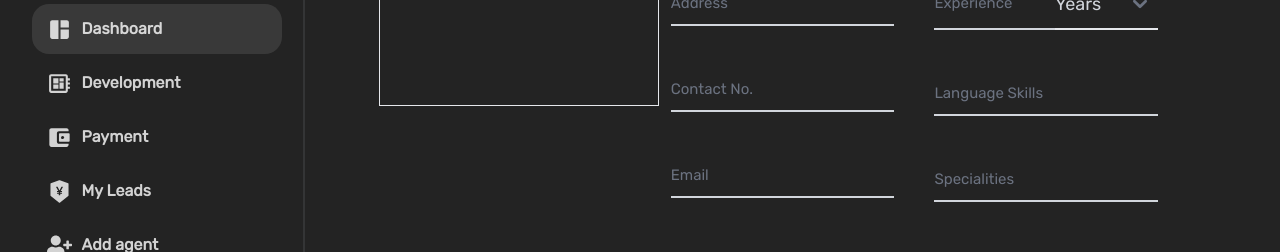
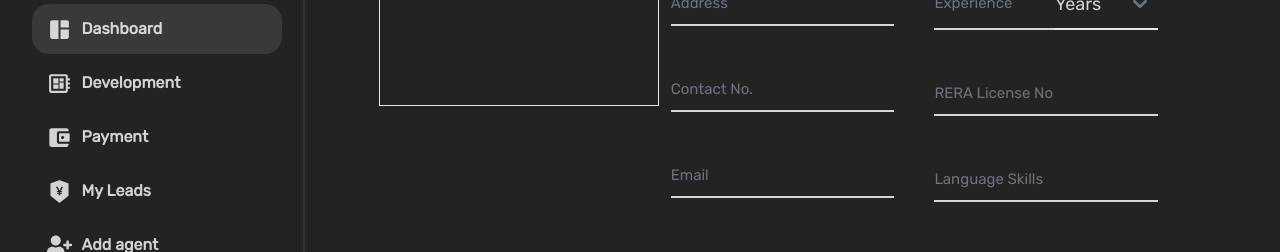
Before and after one commit to starryeyedmax/Delattio_Real_Estate, a React (Create React App) app: page /agent in a window 1280 px wide. Shown: the part 358-610 px from the top of the page. Built offline with nearby package versions, Linux system fonts and the light colour scheme; what chartjs-plugin-datalabels would draw is missing.

Commit message:
feat:update addagent field names

```diff
--- a/src/App.css
+++ b/src/App.css
@@ -63,3 +63,9 @@ input:checked ~ .dot {
 .scroll1::-webkit-scrollbar-thumb {
   background: #666;
 }
+
+input::-webkit-outer-spin-button,
+input::-webkit-inner-spin-button {
+  -webkit-appearance: none;
+  margin: 0;
+}
--- a/src/containers/AddAgentContainer.tsx
+++ b/src/containers/AddAgentContainer.tsx
@@ -58,8 +58,12 @@ export function AddAgentContainer() {
             </option>
           </select>
         </div>
+        <CustomInput
+          placeholder='RERA License No'
+          type='number'
+        />
         <CustomInput placeholder='Language Skills' />
-        <CustomInput placeholder='Specialities' />
+
         <CustomInput
           placeholder='Whatsapp Contact Number'
           type='number'
```
